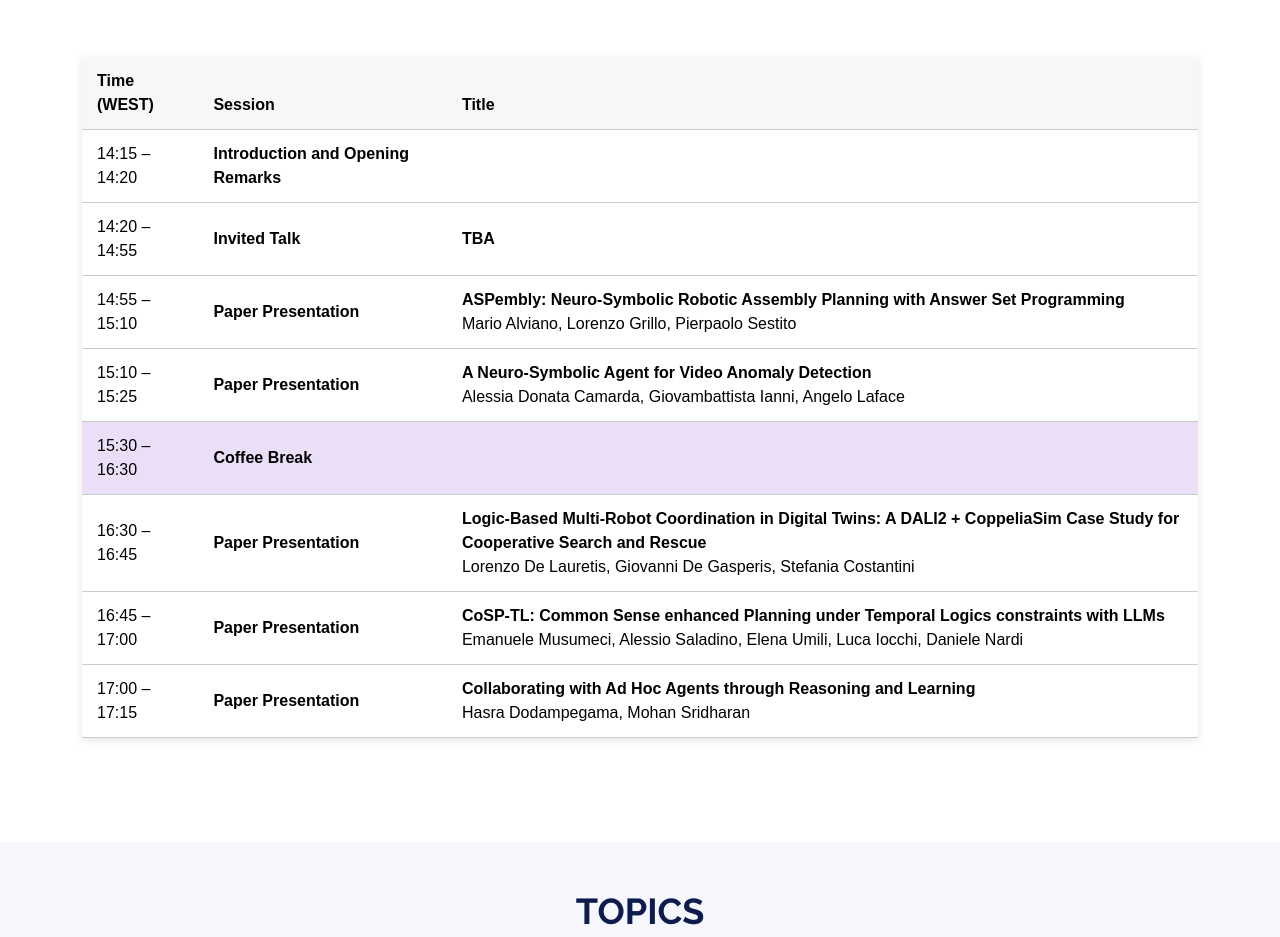
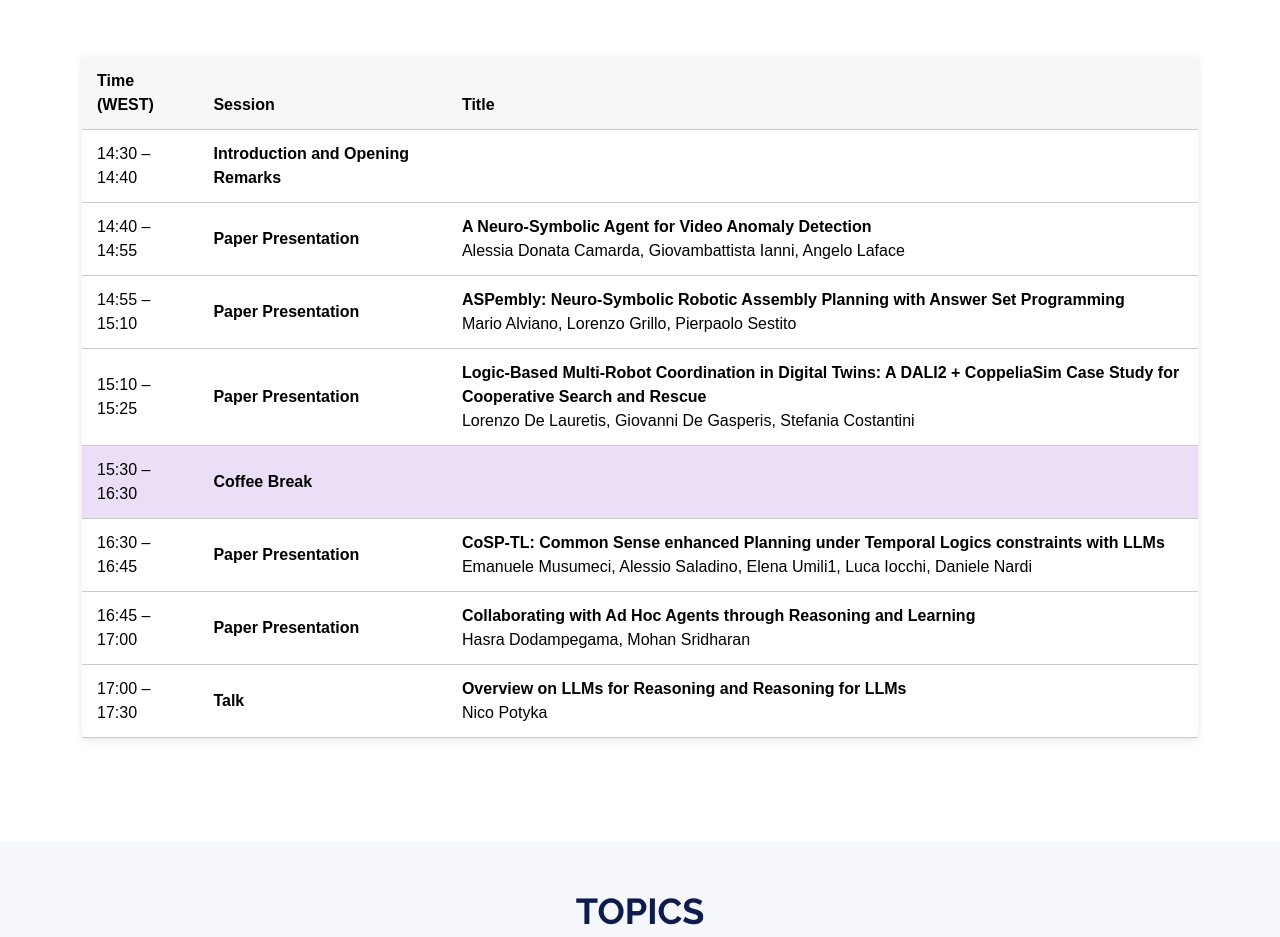
Before and after one commit to ws-carla/web, a plain HTML site: page index.html in a window 1280 px wide. Shown: the part 1440-2377 px from the top of the page. Drawn offline with nearby package versions, Linux system fonts and the light colour scheme.

Commit message:
Update schedule and presentation details in index.html

```diff
--- a/index.html
+++ b/index.html
@@ -164,32 +164,41 @@
               </thead>
               <tbody>
                 <tr>
-                  <td>14:15 – 14:20</td>
+                  <td>14:30 – 14:40</td>
                   <td><b>Introduction and Opening Remarks</b></td>
                   <td></td>
                 </tr>
-                <tr>
+                <!-- <tr>
                   <td>14:20 – 14:55</td>
                   <td><b>Invited Talk</b></td>
                   <td><b>TBA</b></td>
+                </tr>     -->
                 </tr>
+                <tr>
+                  <td>14:40 – 14:55</td>
+                  <td><b>Paper Presentation</b> </td>
+                  <td>
+                  <b>A Neuro-Symbolic Agent for Video Anomaly Detection</b>
+                  <br>
+                    Alessia Donata Camarda, Giovambattista Ianni, Angelo Laface
+                  </td>
                 </tr>
                 <tr>
                   <td>14:55 – 15:10</td>
                   <td><b>Paper Presentation</b> </td>
                   <td>
-                  <b>ASPembly: Neuro-Symbolic Robotic Assembly Planning with Answer Set Programming</b>
+                  <b>ASPembly: Neuro-Symbolic Robotic Assembly Planning with Answer Set Programming </b>
                   <br>
-                  Mario Alviano, Lorenzo Grillo, Pierpaolo Sestito
+                    Mario Alviano, Lorenzo Grillo, Pierpaolo Sestito
                   </td>
                 </tr>
                 <tr>
                   <td>15:10 – 15:25</td>
                   <td><b>Paper Presentation</b> </td>
                   <td>
-                  <b>A Neuro-Symbolic Agent for Video Anomaly Detection </b>
+                  <b>Logic-Based Multi-Robot Coordination in Digital Twins: A DALI2 + CoppeliaSim Case Study for Cooperative Search and Rescue </b>
                   <br>
-                  Alessia Donata Camarda, Giovambattista Ianni, Angelo Laface
+                    Lorenzo De Lauretis, Giovanni De Gasperis, Stefania Costantini
                   </td>
                 </tr>
                 <tr class="coffee-break">
@@ -203,25 +212,25 @@
                 <tr>
                   <td>16:30 – 16:45</td>
                   <td><b>Paper Presentation</b></td>
-                  <td><b>Logic-Based Multi-Robot Coordination in Digital Twins: A DALI2 + CoppeliaSim Case Study for Cooperative Search and Rescue </b>
+                  <td><b>CoSP-TL: Common Sense enhanced Planning under Temporal Logics constraints with LLMs </b>
                   <br>
-                  Lorenzo De Lauretis, Giovanni De Gasperis, Stefania Costantini
+                  Emanuele Musumeci, Alessio Saladino, Elena Umili1, Luca Iocchi, Daniele Nardi
                   </td>
                 </tr>
                 <tr>
                   <td>16:45 – 17:00</td>
                   <td><b>Paper Presentation</b> </td>
-                  <td><b>CoSP-TL: Common Sense enhanced Planning under Temporal Logics constraints with LLMs </b>
+                  <td><b>Collaborating with Ad Hoc Agents through Reasoning and Learning </b>
                   <br>
-                  Emanuele Musumeci, Alessio Saladino, Elena Umili, Luca Iocchi, Daniele Nardi
+                  Hasra Dodampegama, Mohan Sridharan
                   </td>
                 </tr>
                 <tr>
-                  <td>17:00 – 17:15</td>
-                  <td><b>Paper Presentation</b> </td>
-                  <td><b>Collaborating with Ad Hoc Agents through Reasoning and Learning </b>
+                  <td>17:00 – 17:30</td>
+                  <td><b>Talk</b> </td>
+                  <td><b>Overview on LLMs for Reasoning and Reasoning for LLMs  </b>
                   <br>
-                  Hasra Dodampegama, Mohan Sridharan
+                    Nico Potyka
                   </td>
                 </tr>
               </tbody>
```
